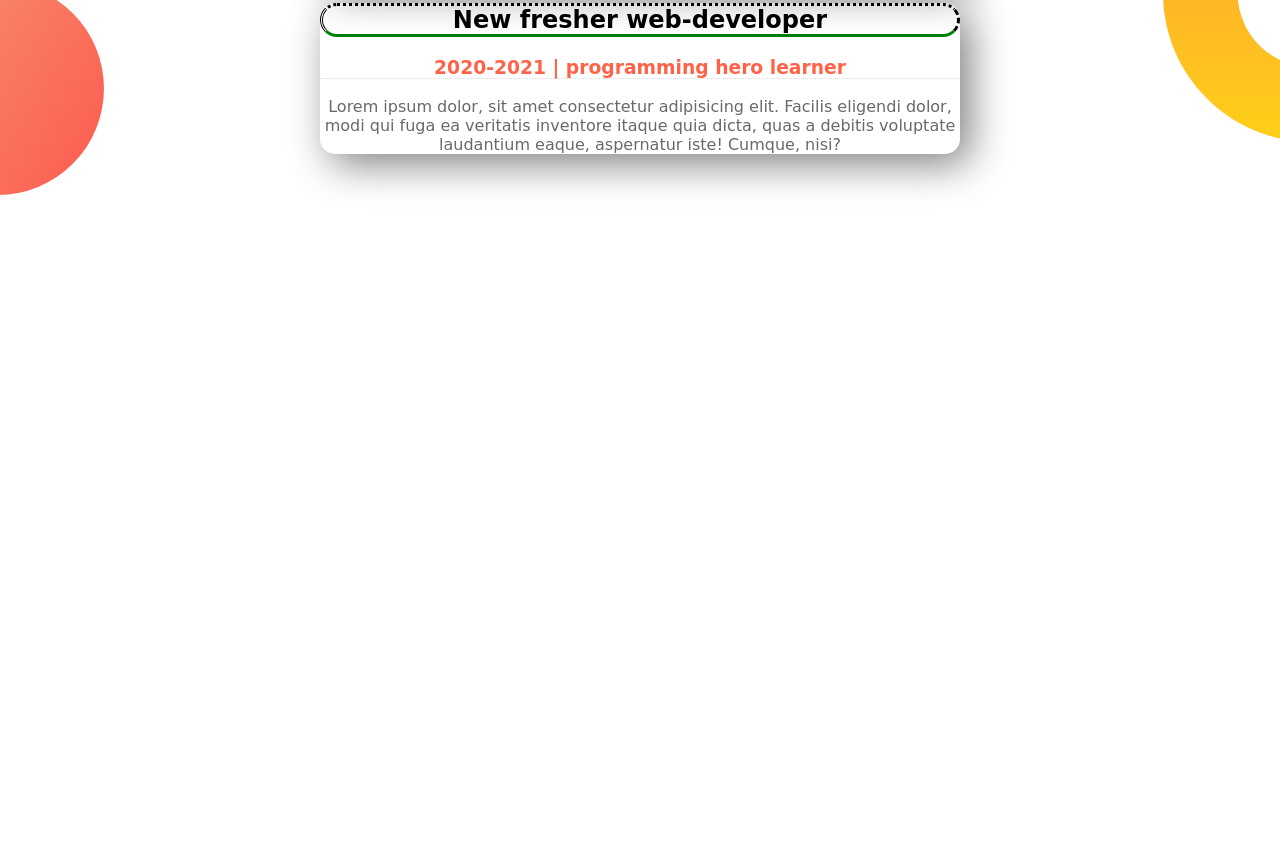
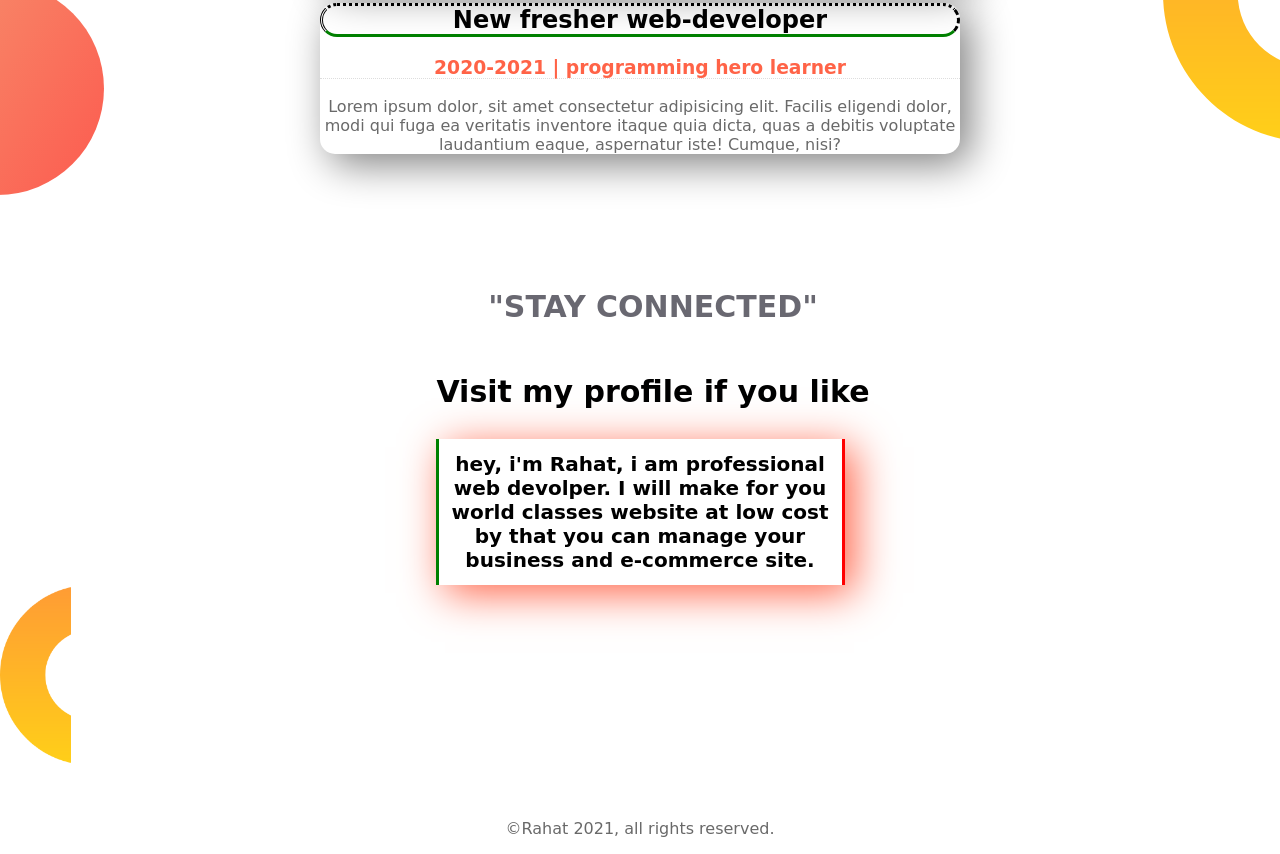
Before and after one commit to rahat2020/portfolio, a plain HTML site: page index.html in a window 1280 px wide. Shown: the part 2246-3100 px from the top of the page. Before the commit the page ends 2591 px from the top, so only its background shows below. Drawn offline with Linux system fonts and the light colour scheme.

Commit message:
everything added

```diff
--- a/index.html
+++ b/index.html
@@ -127,5 +127,33 @@
 </div>
 </section>
 
+<!-- end second footer part  -->
+
+
+<!-- final footer part -->
+
+<section class="fotter-parat">
+    <div class="fotter-img">
+
+       <h5 class="fotter-one">"STAY CONNECTED"</h5>
+       <h6 class="fotter">Visit my profile if you like</h6>
+       <h6 id="last" class="last"> hey, i'm Rahat, i am professional web devolper. I will make for you world classes
+           website at low cost by that you
+           can manage your business and e-commerce site.</h6>
+
+           <img height="180deg" src="images/shape2.png" alt=" reqtengular shape like moon">
+
+
+   </div>
+   </section>
+   <footer>
+
+       <p class="copyrights"> ©Rahat 2021, all rights reserved.</p>
+   </footer>
+
+
+
+
+<!-- end final footer part -->
 </body>
 </html>
--- a/style.css
+++ b/style.css
@@ -129,6 +129,7 @@ h1{
     background-color: #d6c5c575;
     text-align:center;
     margin-left: 58px;
+    border-radius: 3px;
 }
 button{
     background-color:  #736a6a;
@@ -144,6 +145,7 @@ button{
     background-color: #d6c5c575;
     text-align:center;
     margin-left: 58px;
+    border-radius: 3px;
 }
 /* end middle part */
 
@@ -238,3 +240,54 @@ h3{
     background-position: right;
 
 }
+/* end second footer part */
+
+
+/* final footer part */
+
+.fotter-parat {
+
+    margin-top: -86px;
+}
+.fotter-one{
+    color: #696871;
+    margin-left: 26px;
+    font-weight: bold;
+    font-size: 30px;
+    text-align: center;
+    margin-top: 30px;
+    border-bottom-left-radius: 20px;
+}
+.fotter{
+
+    margin-left: 26px;
+    font-weight: bold;
+    font-size: 30px;
+    text-align: center;
+    margin-top: 30px;
+    border-bottom-left-radius: 20px;
+}
+h6{
+    margin: auto;
+    text-align: center;
+    margin-top: 30px;
+    font-size: 20px;
+
+
+}
+#last{
+    border-left: 3px solid ;
+    border-color: green;
+    border-right: 3px solid red;
+
+}
+
+.last {
+    width: 377px;
+    padding: 13px;
+    box-shadow: 9px 8px 40px tomato;
+
+}
+.copyrights{
+    text-align:center;
+}
```
Also changed, not shown: images/img1.png (added), images/img2.png (added), images/img3.png (added).
